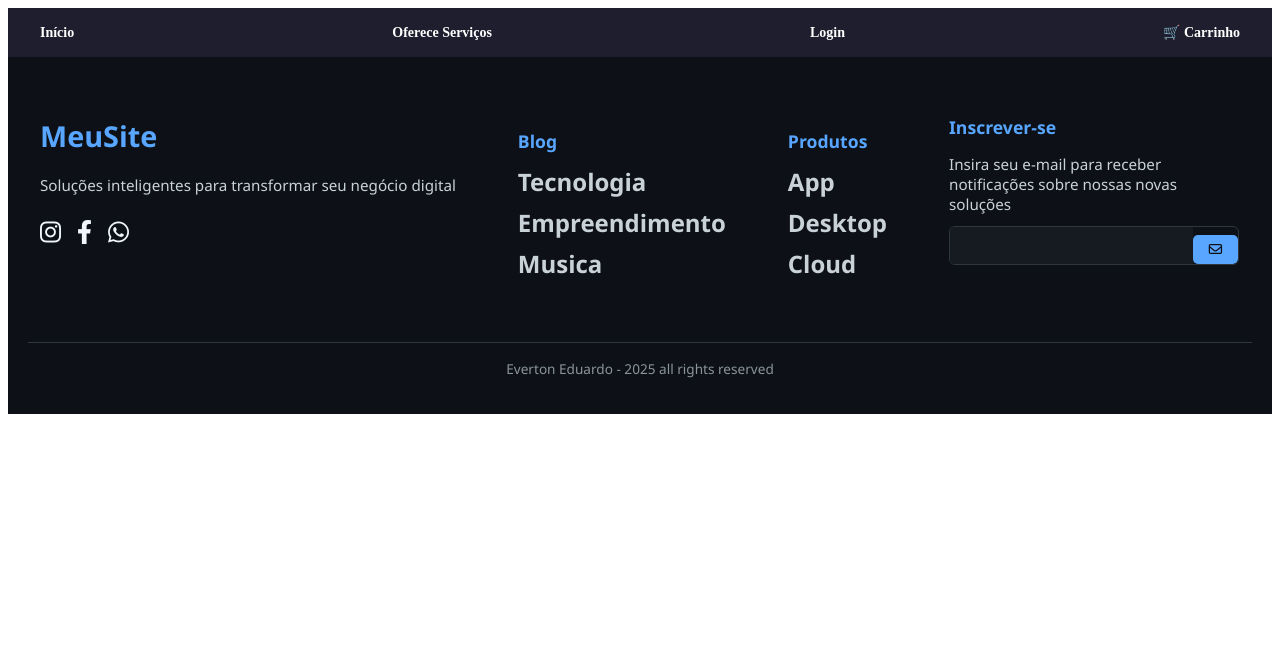
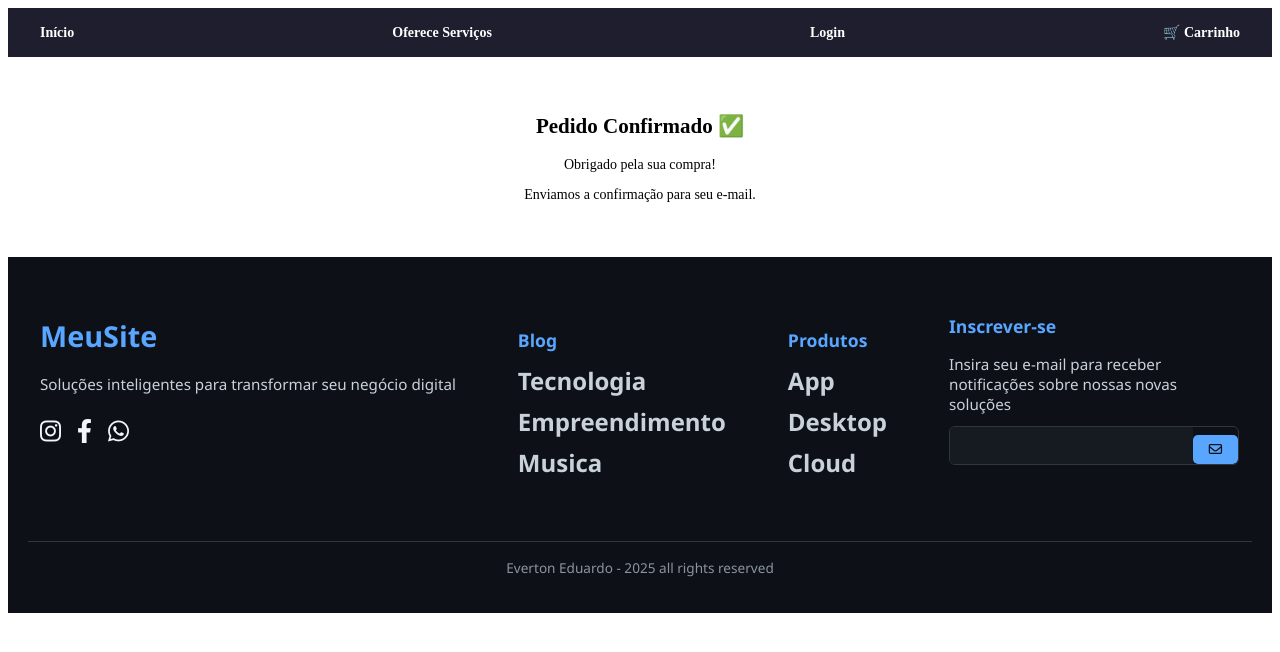
Before and after one commit to evertonProgramadorCriativo/Web-Site-Front-End-React-Redux-Lading-Page, a React (Vite) app: page /pedido-confirmado in a window 1280 px wide. Shown: the top 652 px of the page. Built offline with nearby package versions, Linux system fonts and the light colour scheme.

Commit message:
V 1.5 - passando os dados local para store do redux e adicionando estilo no pedidoConfirmado

```diff
--- a/src/App.jsx
+++ b/src/App.jsx
@@ -7,6 +7,7 @@ import Login from './pages/Login';
 import Carrinho from './pages/Carrinho';
 import Footer from './components/Footer';
 import Pagamento from './components/Pagamento';
+import PedidoConfirmado from './components/PedidoConfirmado';
 function App() {
   return (
     <Router>
@@ -18,6 +19,7 @@ function App() {
           <Route path="/servicos" element={<Servicos />} />
           <Route path="/login" element={<Login />} />
          <Route path="/pagamento" element={<Pagamento />} />
+         <Route path="/pedido-confirmado" element={<PedidoConfirmado />} />
         </Routes>
       </main>
       <Footer />
--- a/src/components/Pagamento.css
+++ b/src/components/Pagamento.css
@@ -0,0 +1,12 @@
+.confirmar-pagamento {
+  background-color: #4CAF50;
+  color: white;
+  font-weight: bold;
+  padding: 10px 20px;
+  margin-top: 20px;
+  border: none;
+  cursor: pointer;
+}
+.confirmar-pagamento:hover {
+  background-color: #45a049;
+}
--- a/src/components/Pagamento.jsx
+++ b/src/components/Pagamento.jsx
@@ -1,4 +1,37 @@
-import React from 'react';
+  import React from 'react';
+import { useDispatch } from 'react-redux';
+import { useNavigate } from 'react-router-dom';
+import { clearCart } from '../redux/cartSlice'; // certifique-se que essa action existe
+import './Pagamento.css';
+
+const Pagamento = () => {
+  const dispatch = useDispatch();
+  const navigate = useNavigate();
+
+  const handleConfirmPayment = () => {
+    dispatch(clearCart());
+    navigate('/pedido-confirmado');
+  };
+
+  return (
+    <div className="pagamento-container">
+      <h2>Pagamento via PIX</h2>
+      <p>Use o QR Code abaixo para concluir o pagamento:</p>
+      <div className="qr-code">
+        <img src="https://api.qrserver.com/v1/create-qr-code/?size=200x200&data=chave-pix-exemplo" alt="QR Code PIX" />
+      </div>
+      <p className="info">Após o pagamento, clique no botão abaixo:</p>
+      <button onClick={handleConfirmPayment} className="confirmar-pagamento">Já paguei</button>
+    </div>
+  );
+};
+
+export default Pagamento;
+
+
+
+  // tesntando pix
+  /** import React from 'react';
 import { useSelector } from 'react-redux';
 import './Pagamento.css';
 
@@ -8,6 +41,8 @@ const Pagamento = () => {
   const total = cart.reduce((sum, item) => sum + item.price, 0).toFixed(2);
 
   // Exemplo de montagem do código PIX com valor
+
+
   const chavePix = 'contato@empresa.com';
   const nome = 'Empresa Exemplo';
   const cidade = 'SAO PAULO';
@@ -30,3 +65,4 @@ const Pagamento = () => {
 };
 
 export default Pagamento;
+  **/
--- /dev/null
+++ b/src/components/PedidoConfirmado.css
@@ -0,0 +1,4 @@
+.pedido-confirmado-container {
+  padding: 40px;
+  text-align: center;
+}
--- /dev/null
+++ b/src/components/PedidoConfirmado.jsx
@@ -0,0 +1,14 @@
+import React from 'react';
+import './PedidoConfirmado.css';
+
+const PedidoConfirmado = () => {
+  return (
+    <div className="pedido-confirmado-container">
+      <h2>Pedido Confirmado ✅</h2>
+      <p>Obrigado pela sua compra!</p>
+      <p>Enviamos a confirmação para seu e-mail.</p>
+    </div>
+  );
+};
+
+export default PedidoConfirmado;
```
